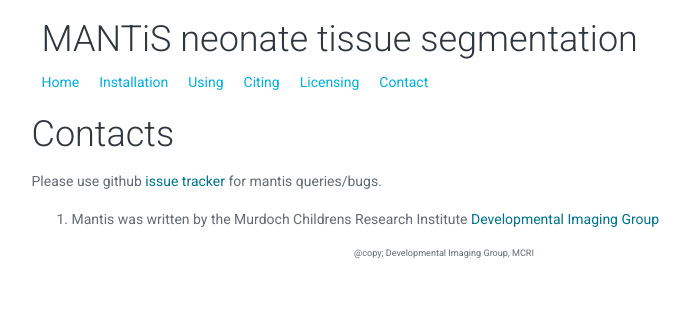
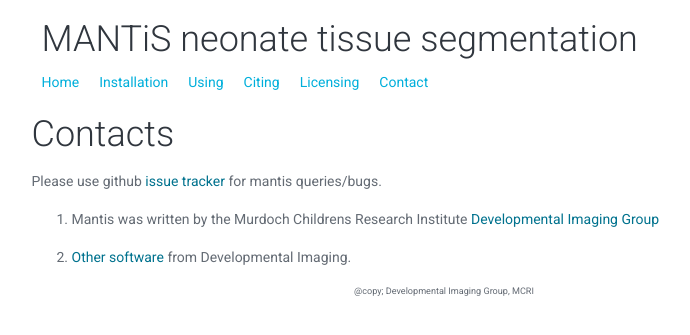
Before and after one commit to DevelopmentalImagingMCRI/mantis, a Jekyll site: the page built from contact/index.md, in a window 1280 px wide. Shown: the top 335 px of the page, without its empty margins (196-886 px from the left). Built offline with Jekyll 4.4.1, drawn with Linux system fonts in a browser that asks for light colours.

Commit message:
Link back to the github DI home

```diff
--- a/contact/index.md
+++ b/contact/index.md
@@ -10,3 +10,5 @@
 Please use github [issue tracker](https://github.com/DevelopmentalImagingMCRI/mantis/issues) for mantis queries/bugs.
 
 1. Mantis was written by the Murdoch Childrens Research Institute [Developmental Imaging Group](https://www.mcri.edu.au/research/themes/clinical-sciences/developmental-imaging "DIGroup")
+
+1. [Other software](http://developmentalimagingmcri.github.io/) from Developmental Imaging.
```
